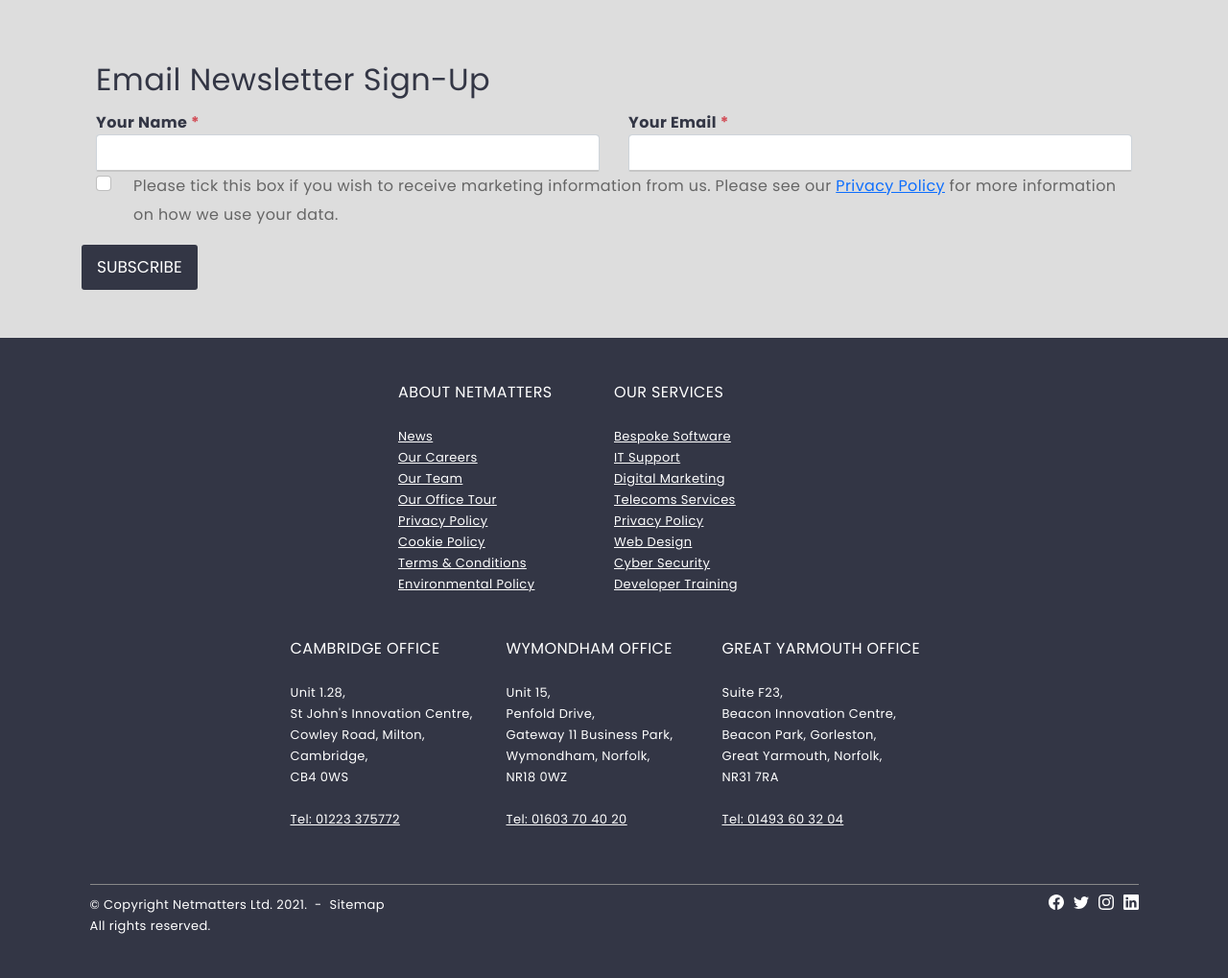
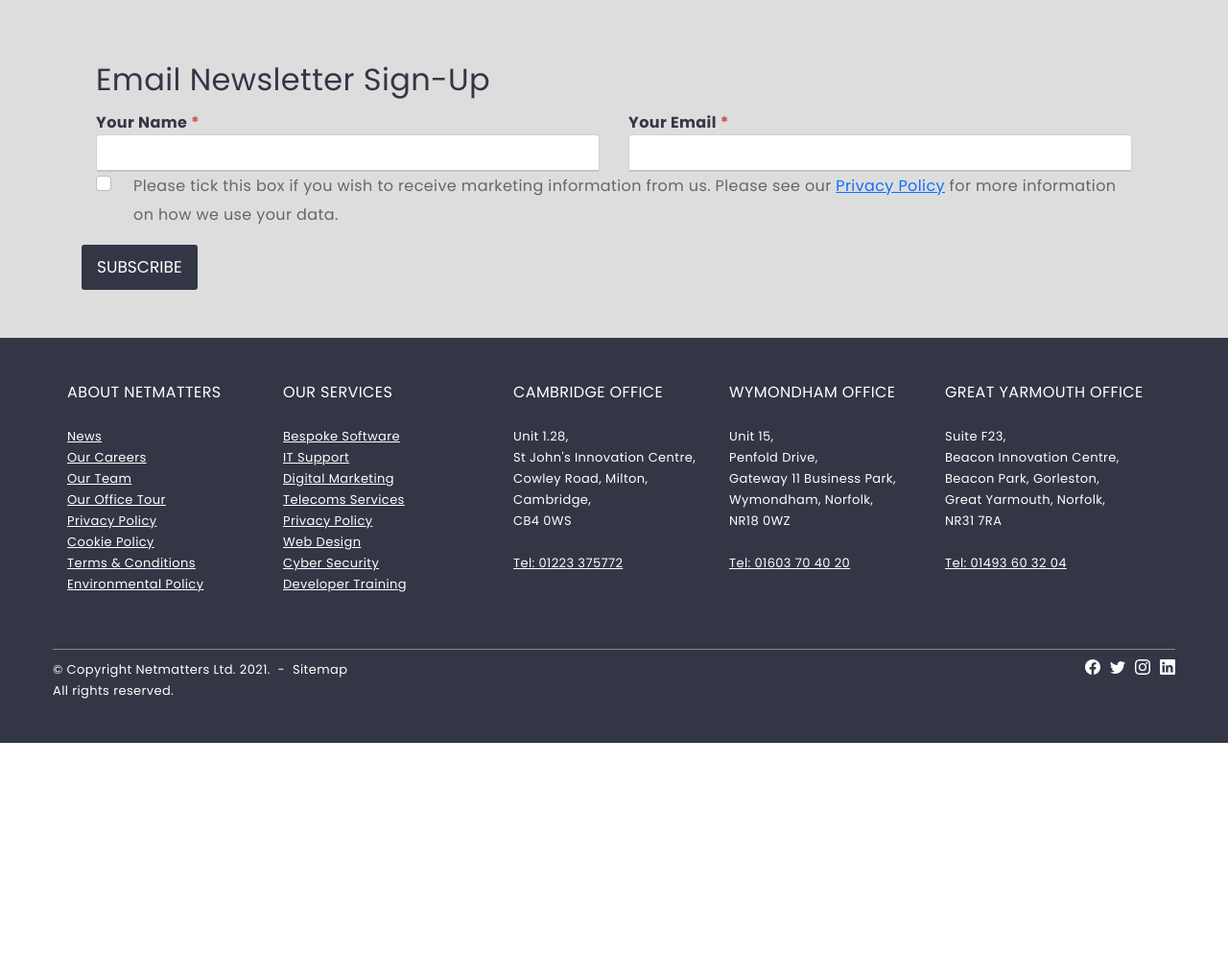
Before and after one commit to Bellybones-inc/Netmatters-Website, a PHP site: page / in a window 1280 px wide. Shown: the part 2887-3906 px from the top of the page at 96% size. After the commit the page ends 3661 px from the top, so only its background shows below. Run offline with PHP 8.4, Linux system fonts and the light colour scheme.

Commit message:
Fixed the height issue and margins in banner section.

```diff
--- a/SCSS/styles.css
+++ b/SCSS/styles.css
@@ -87,7 +87,6 @@
 
 .full-page {
   width: 100%;
-  height: 100vh;
   display: flex;
   flex-direction: column;
 }
@@ -138,7 +137,6 @@
 
 #banner {
   background-image: url("https://www.netmatters.co.uk/assets/images/thumbnails/full_height_slideshow/home-3wAI.jpg");
-  background-position: 55% 90%;
   position: relative;
   border-top: 1px solid rgba(51, 54, 69, 0.5);
   display: flex;
@@ -556,7 +554,8 @@
 .footer_container {
   display: block;
   padding: 0px 15px 0px 15px;
-  margin: 0px 78.5px 0px 78.5px;
+  margin-left: auto;
+  margin-right: auto;
 }
 
 .block_container {
@@ -636,17 +635,20 @@
   }
 }
 @media (min-width: 768px) {
-  .job_container, .about_container, .container, #careers_container, .newsletter_container {
+  .job_container, .about_container, .container, #careers_container,
+.newsletter_container, .text-container, .footer_container {
     width: 750px;
   }
 }
 @media (min-width: 992px) {
-  .job_container, .about_container, .container, #careers_container, .newsletter_container {
+  .job_container, .about_container, .container, #careers_container,
+.newsletter_container, .text-container, .footer_container {
     width: 970px;
   }
 }
 @media (min-width: 1260px) {
-  .job_container, .about_container, .container, #careers_container, .newsletter_container {
+  .job_container, .about_container, .container, #careers_container,
+.newsletter_container, .text-container, .footer_container {
     width: 1200px;
   }
 }
--- a/SCSS/styles.scss
+++ b/SCSS/styles.scss
@@ -16,7 +16,7 @@
 
 .full-page {
     width: 100%;
-    height: 100vh;
+    // height: 100vh;
     display: flex;
     flex-direction: column;
 }
@@ -71,7 +71,7 @@
 
 #banner {
     background-image: url("https://www.netmatters.co.uk/assets/images/thumbnails/full_height_slideshow/home-3wAI.jpg");
-    background-position: 55% 90%;
+    // background-position: 55% 90%;
     position: relative;
     border-top: 1px solid rgba(51, 54, 69, .5);
     display: flex;
@@ -116,6 +116,11 @@
     margin-right: 43.313px;
     margin-left: 43.313px;
 }
+
+// .text-container {
+//   margin-right: auto;
+//   margin-left: auto;
+// }
 
 .btn-lg {
     height: auto;
@@ -520,7 +525,8 @@
 .footer_container {
   display: block;
    padding: 0px 15px 0px 15px;
-   margin: 0px 78.5px 0px 78.5px;
+   margin-left: auto;
+   margin-right: auto;
   }
 
 
@@ -610,20 +616,23 @@
 }
 
 @media (min-width: 768px){
-.job_container, .about_container, .container, #careers_container, .newsletter_container {
+.job_container, .about_container, .container, #careers_container,
+.newsletter_container, .text-container, .footer_container {
   width: 750px;
 }
 }
 
 @media (min-width: 992px){
-.job_container, .about_container, .container, #careers_container, .newsletter_container {
+.job_container, .about_container, .container, #careers_container,
+.newsletter_container, .text-container, .footer_container {
   width: 970px;
 }
 
 }
 
 @media (min-width: 1260px){
-.job_container, .about_container, .container, #careers_container, .newsletter_container {
+.job_container, .about_container, .container, #careers_container,
+.newsletter_container, .text-container, .footer_container {
   width: 1200px;
 }
 
--- a/index.html
+++ b/index.html
@@ -79,7 +79,7 @@
 
             <p class="img-sub-heading">For businesses looking to make a strong <br />
               and effective first impression.</p>
-
+          </div>
             <a href="https://www.netmatters.co.uk/web-design" class="btn btn-primary btn-lg">Find out more
              <svg xmlns="http://www.w3.org/2000/svg" width="22" height="22"
              fill="currentColor" class="bi bi-arrow-right" viewBox="0 0 16 16">
@@ -88,7 +88,6 @@
                8.5H1.5A.5.5 0 0 1 1 8z"/>
              </svg>
             </a>
-          </div>
           </div>
           </div>
         </div>
@@ -258,7 +257,7 @@
                 </svg>
               </span>
               <span class="h2">
-bappity
+
                 Web Design
 
               </span>
```
Also changed, not shown: 1 other file.
